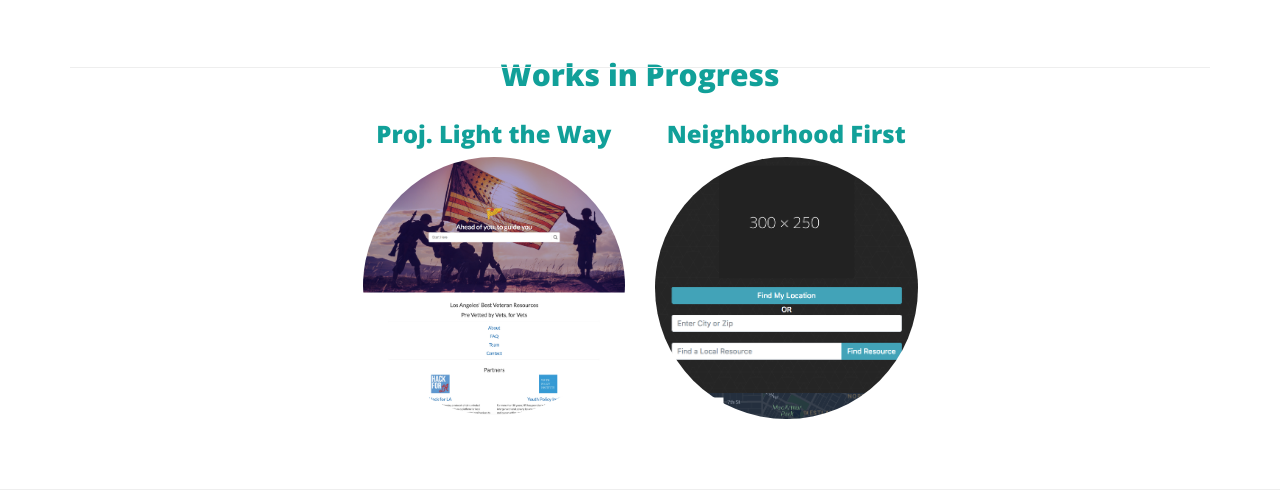
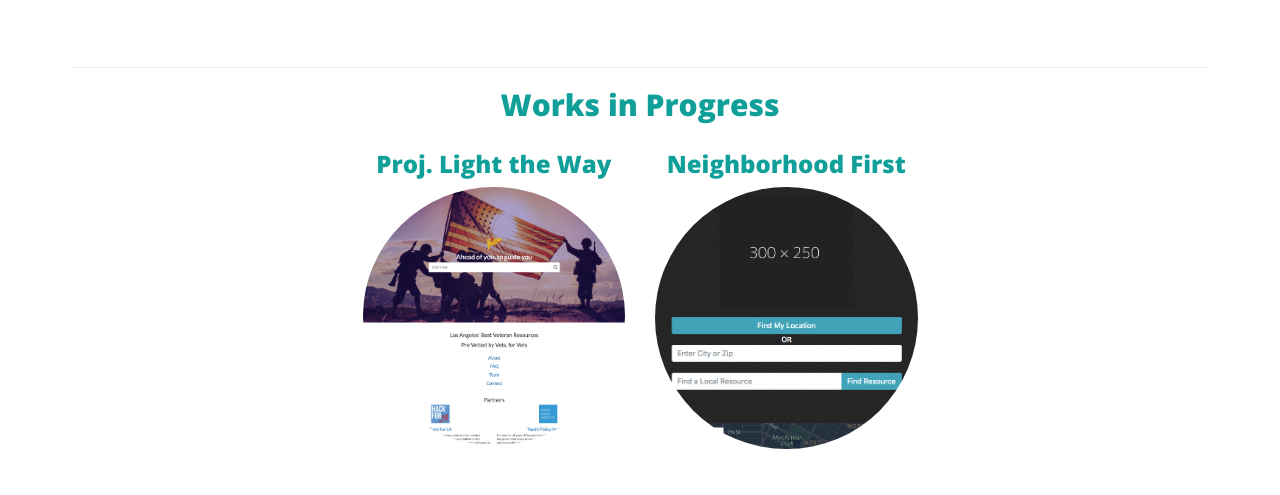
Before and after one commit to alasmaritza/portfolio-site, a website: page portfolio.html in a window 1280 px wide. Shown: the part 738-1233 px from the top of the page. Drawn offline with nearby package versions, Linux system fonts and the light colour scheme.

Commit message:
Update style-portfolio.css

```diff
--- a/css/style-portfolio.css
+++ b/css/style-portfolio.css
@@ -35,6 +35,10 @@ span.zelda {
 
 .inProg h3 {
     text-align:center;
+}
+
+.row.inProg {
+    margin-top: 50px;
 }
 
 .contact.git:hover .overlay,
```
